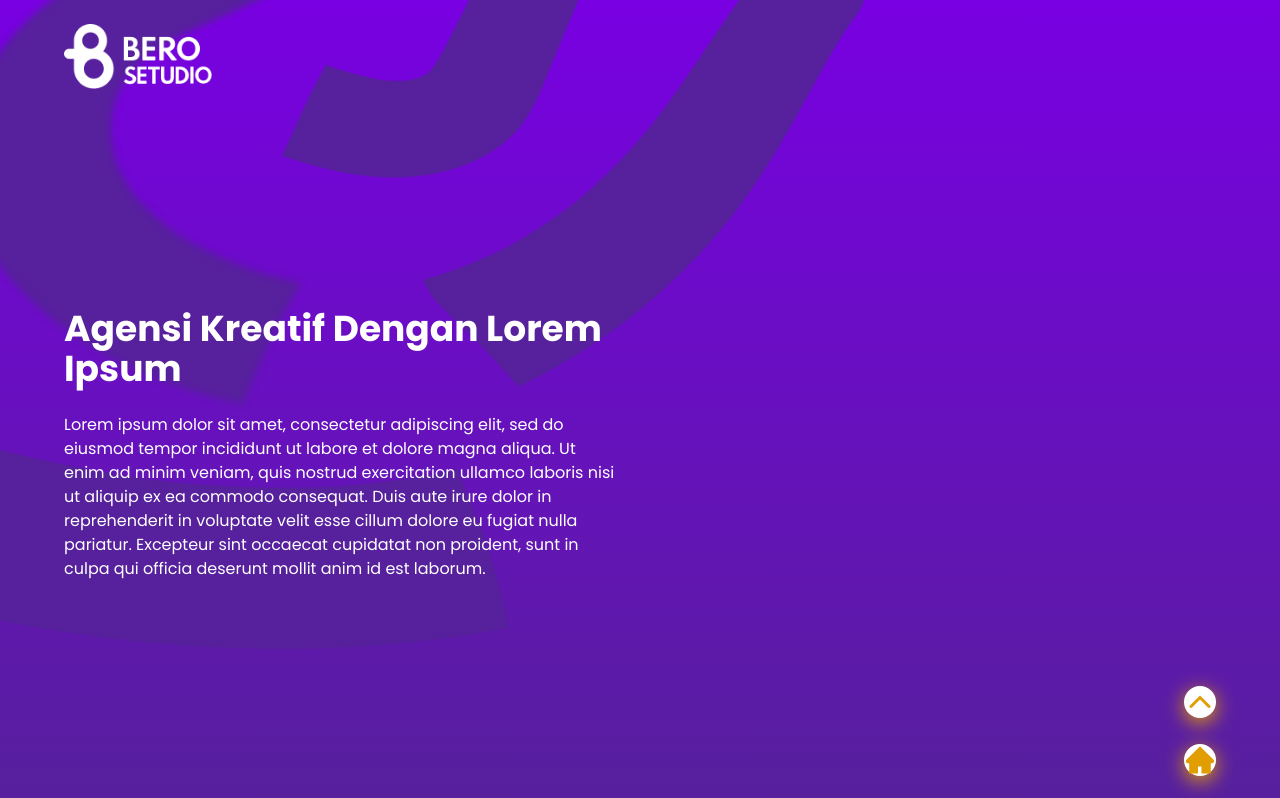
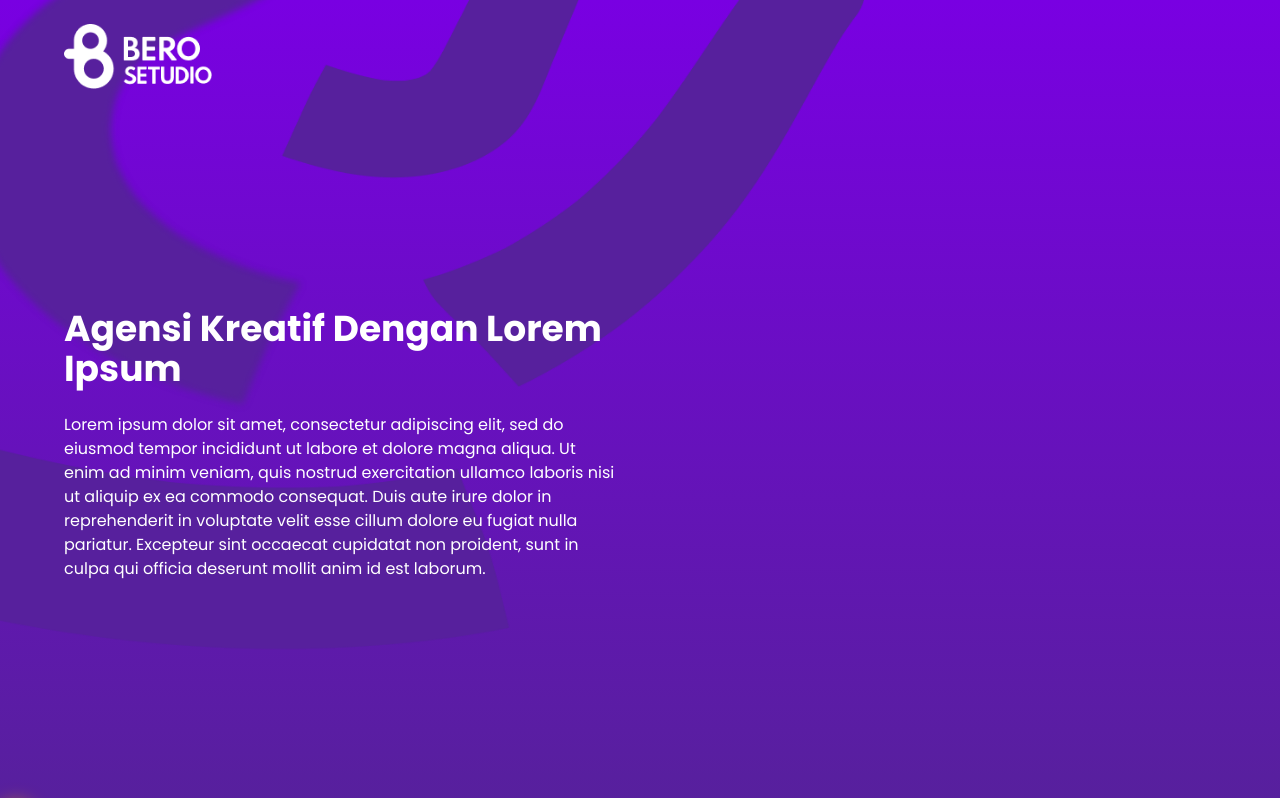
Before and after one commit to akramfirmansyah/bero-setudio, a Next.js app: page /about in a window 1280 px wide. Shown: the top 798 px of the page. Built offline with nearby package versions, Linux system fonts and the light colour scheme.

Commit message:
fix Navbottom Component

```diff
--- a/component/Navbottom/Navbottom.jsx
+++ b/component/Navbottom/Navbottom.jsx
@@ -2,8 +2,8 @@
 import Link from 'next/link'
 
 // Icon
-import { AiFillHome } from 'react-icons/ai'
 import { IoIosArrowUp } from 'react-icons/io'
+import { MdHome } from 'react-icons/md'
 
 // Function to Top Page
 function topFunc() {
@@ -13,16 +13,17 @@ function topFunc() {
     });
 }
 
-export default function Navbottom(props) {
+export default function Navbottom() {
     return (
-        <div className={props.class}>
-            <button className="bg-white h-[40px] aspect-square rounded-full flex justify-center items-center drop-shadow-icon cursor-pointer" onClick={topFunc} >
+        <div className="fixed bottom-6 right-[5%] z-50 flex flex-col justify-between">
+        {/* <div> */}
+            <button className="bg-white h-12 aspect-square rounded-full flex justify-center items-center drop-shadow-icon cursor-pointer mb-3" onClick={topFunc} >
                 <IoIosArrowUp color='#E09E00' size={32} />
             </button>
-            <button className="bg-white h-[40px] aspect-square rounded-full flex justify-center items-center drop-shadow-icon">
+            <button className="bg-white h-12 aspect-square rounded-full flex justify-center items-center drop-shadow-icon cursor-pointer">
                 <Link href="/" passHref>
                     <a>
-                        <AiFillHome color='#E09E00' size={32} />
+                        <MdHome color='#E09E00' size={32} />
                     </a>
                 </Link>
             </button>
--- a/component/Navlogo/Navlogo.jsx
+++ b/component/Navlogo/Navlogo.jsx
@@ -7,11 +7,11 @@ import Link from "next/link";
 import White from "../../public/Logo Bero White.png";
 import Color from "../../public/Logo Warna.png";
 
-export default function Navlogo(props) {
+export default function Navlogo() {
   const [logo, setLogo] = useState(White);
 
   return (
-    <div className={props.class}>
+    <div class="fixed top-6 left-[5%] z-50">
       <Link href="/">
         <a onMouseEnter={() => setLogo(Color)} onMouseLeave={() => setLogo(White)}>
           <Image src={logo} quality={100} height={65} width={148} id="logo" />
--- a/pages/about.jsx
+++ b/pages/about.jsx
@@ -92,7 +92,7 @@ export default function About() {
         <Navlogo class="fixed top-6 left-[5%] z-50" />
 
         {/* Navbar Bottom */}
-        <Navbottom class='fixed bottom-6 right-[5%] z-50 flex flex-col justify-between h-[90px]' />
+        <Navbottom />
 
       </div>
 
--- a/pages/index.jsx
+++ b/pages/index.jsx
@@ -78,6 +78,7 @@ export default function Home({ dataTeams, dataWorks }) {
                 >
                   <Image
                     src={logo}
+                    alt="logo"
                     quality={100}
                     height={65}
                     width={148}
--- a/pages/journals/[slug].jsx
+++ b/pages/journals/[slug].jsx
@@ -26,7 +26,7 @@ const JournalsContent = ({ dataJournalsContent, dataJournals }) => {
       <Navlogo class="fixed top-6 left-[10%] z-50" />
 
       {/* Navbar Bottom */}
-      <Navbottom class="fixed bottom-6 right-[5%] z-50 flex flex-col justify-between h-[90px]" />
+      <Navbottom />
 
       {/* Banner */}
       <figure className="relative w-full h-[70vh]">
--- a/pages/journals/index.jsx
+++ b/pages/journals/index.jsx
@@ -28,7 +28,7 @@ function Jurnal({ dataJournals }) {
       <Navlogo class="fixed top-6 left-[5%] z-50" />
 
       {/* Navbar Bottom */}
-      <Navbottom class="fixed bottom-6 right-[5%] z-50 flex flex-col justify-between h-[90px]" />
+      <Navbottom />
 
       {/* Background */}
       <div className=" absolute h-screen w-full overflow-hidden -z-[1]">
--- a/pages/works/[slug].jsx
+++ b/pages/works/[slug].jsx
@@ -104,7 +104,7 @@ function WorksContent({ dataWorkContent }) {
       <Navlogo class="fixed top-6 left-[5%] z-50" />
 
       {/* Navbar Bottom */}
-      <Navbottom class="fixed bottom-6 right-[5%] z-50 flex flex-col justify-between h-[90px]" />
+      <Navbottom />
 
       {/* Hero */}
       <div className="w-full bg-hdportofolio flex justify-center items-center text-white">
--- a/pages/works/index.jsx
+++ b/pages/works/index.jsx
@@ -16,10 +16,10 @@ function AllJournals({ dataAllWorks, slug }) {
       </Head>
 
       {/* Navbar Top */}
-      <Navlogo class="fixed top-6 left-[5%] z-50" />
+      <Navlogo />
 
       {/* Navbar Bottom */}
-      <Navbottom class="fixed bottom-6 right-[5%] z-50 flex flex-col justify-between h-[90px]" />
+      <Navbottom />
 
       {/* Content */}
       {dataAllWorks.data.map((work) => {
```
